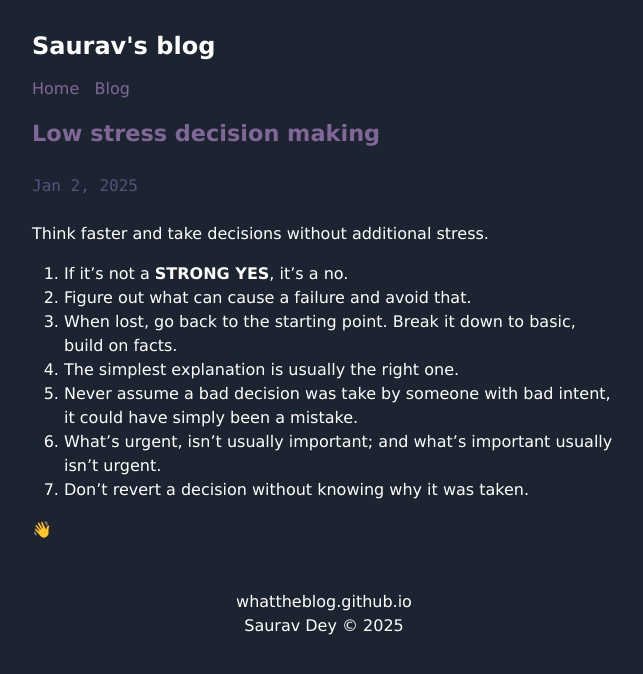
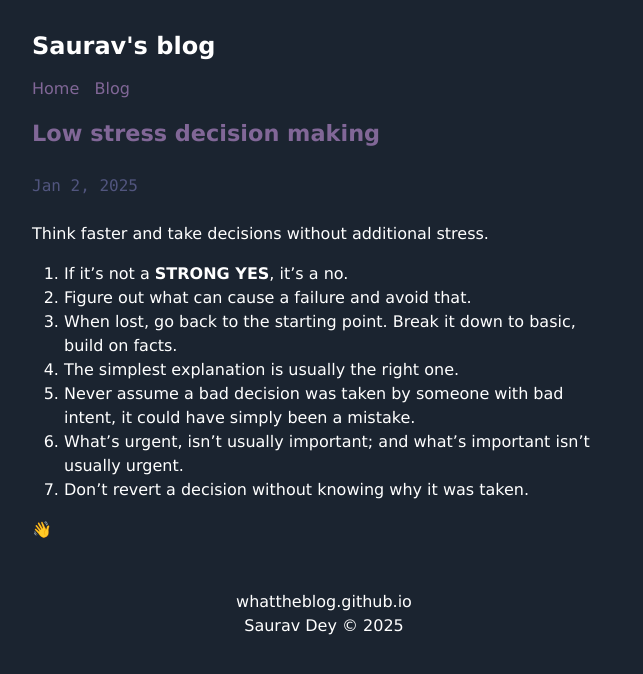
Before and after one commit to agentloopfyi/agentloopfyi.github.io, a Jekyll site: the page built from _posts/2025-01-02-decision-making.markdown, in a window 1280 px wide. Shown: the top 674 px of the page, without its empty margins (316-959 px from the left). Built offline with Jekyll 4.4.1, drawn with Linux system fonts in a browser that asks for light colours.

Commit message:
Update 2025-01-02-decision-making.markdown

```diff
--- a/_posts/2025-01-02-decision-making.markdown
+++ b/_posts/2025-01-02-decision-making.markdown
@@ -11,8 +11,8 @@ Think faster and take decisions without additional stress.
 2. Figure out what can cause a failure and avoid that.
 3. When lost, go back to the starting point. Break it down to basic, build on facts.
 4. The simplest explanation is usually the right one.
-5. Never assume a bad decision was take by someone with bad intent, it could have simply been a mistake.
-6. What's urgent, isn't usually important; and what's important usually isn't urgent.
+5. Never assume a bad decision was taken by someone with bad intent, it could have simply been a mistake.
+6. What's urgent, isn't usually important; and what's important isn't usually urgent.
 7. Don't revert a decision without knowing why it was taken.
 
 👋
```
